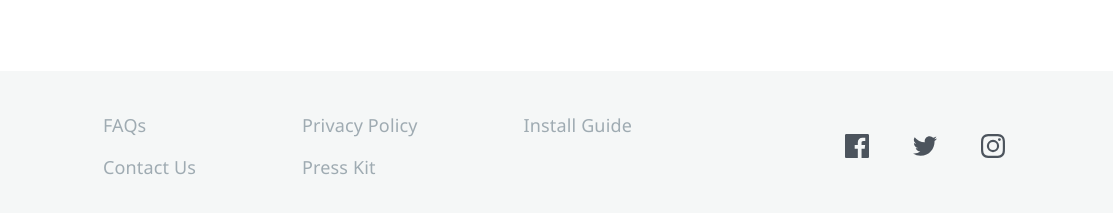
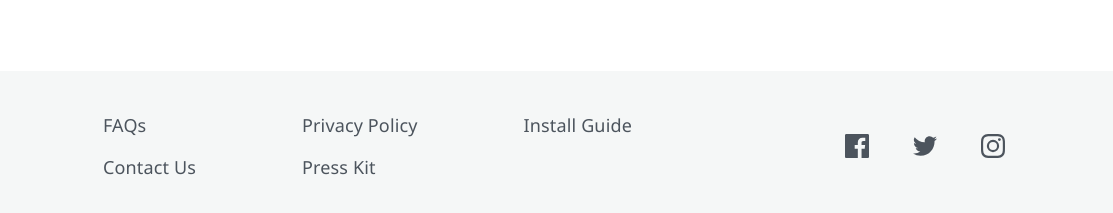
Before and after one commit to juani2/Clipboard-Landing-Page-Challenge, a plain HTML site: page index.html in a window 1280 px wide. Shown: the part 3605-3818 px from the top of the page, 167-1280 px from the left. Drawn offline with Linux system fonts and the light colour scheme; a web font is replaced by a local one.

Commit message:
Minor footer link color edits

```diff
--- a/styles.css
+++ b/styles.css
@@ -454,7 +454,7 @@ img[src="/images/image-devices.png"] {
 }
 
 .page-footer__links a {
-    color: var(--color-neutral--secondary);
+    color: var(--color-neutral--primary);
 }
 
 .page-footer__social-icons {
```
